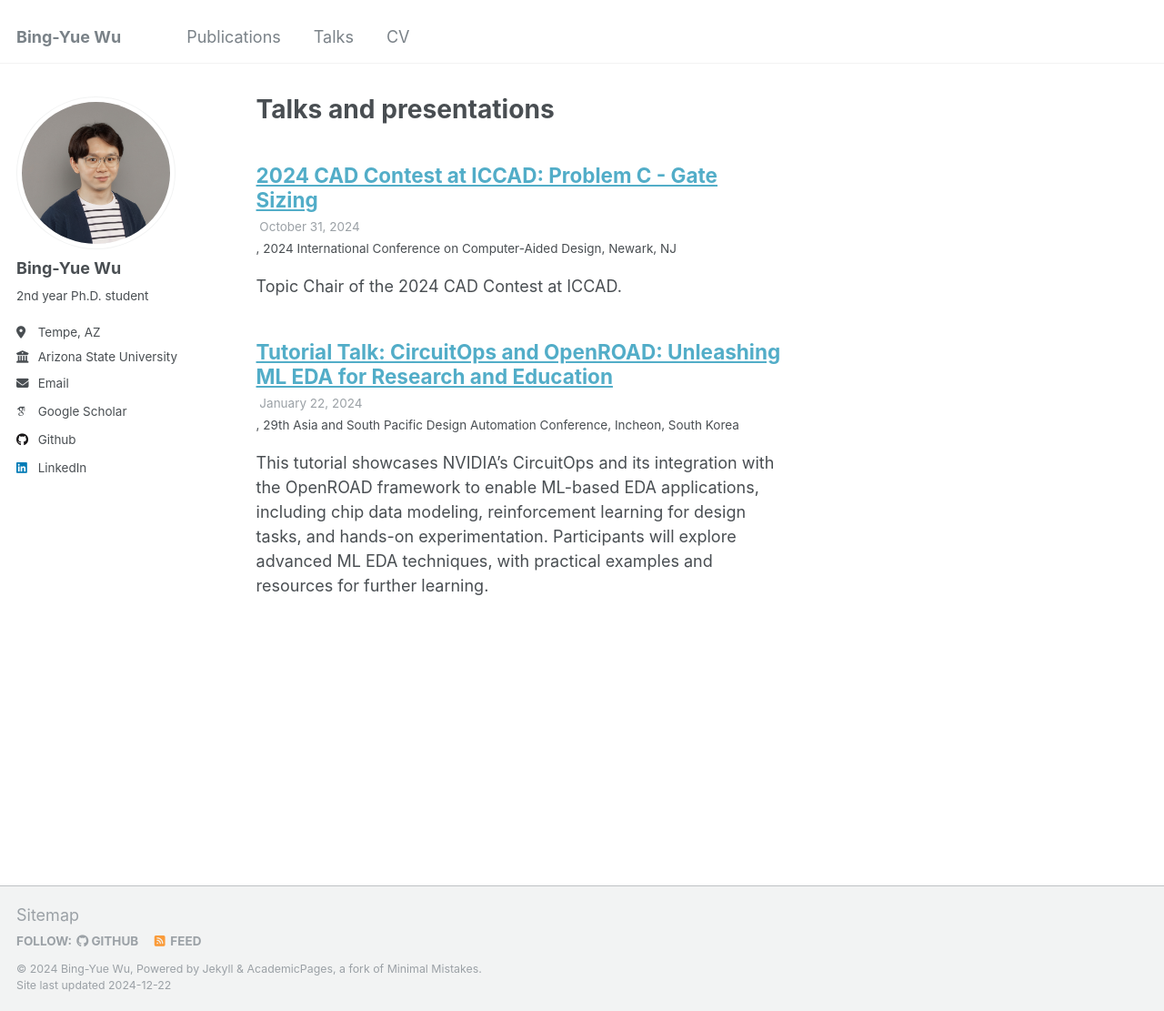
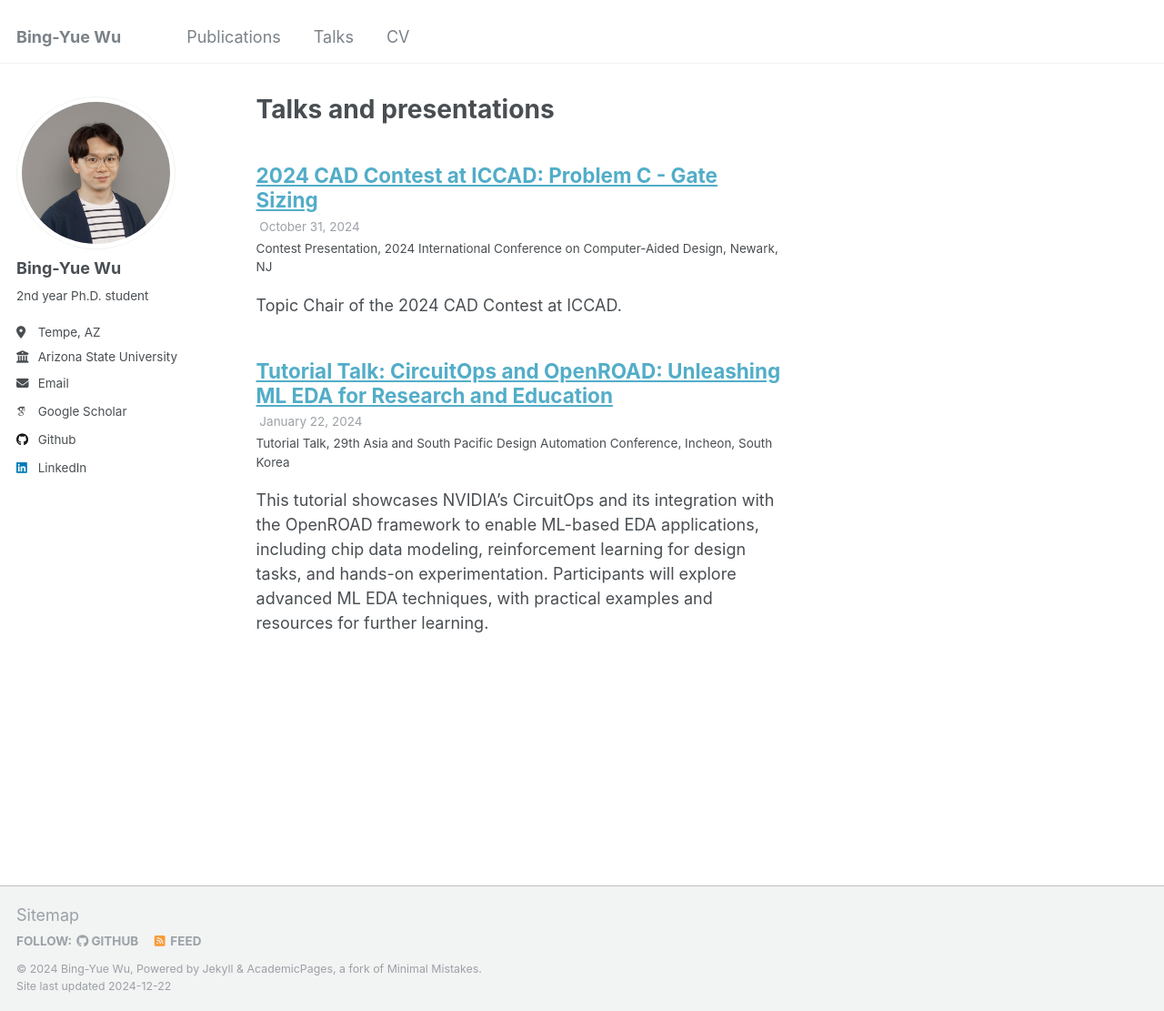
Before and after one commit to bingyuew/bingyuew.github.io, a Jekyll site: the page built from _pages/talks.html, in a window 1280 px wide and 1111 px high. Shown: the whole window at 91% size. Built offline with Jekyll 4.4.1, drawn with Linux system fonts in a browser that asks for light colours; some web fonts are replaced.

Commit message:
update website
Signed-off-by: Bing-Yue Wu <bingyuew@Bing-Yues-MacBook-Air.local>

```diff
--- a/_talks/2024-01-22.md
+++ b/_talks/2024-01-22.md
@@ -1,6 +1,7 @@
 ---
 title: "Tutorial Talk: CircuitOps and OpenROAD: Unleashing ML EDA for Research and Education"
 collection: talks
+type: Tutorial Talk
 permalink: /talks/2024-01-22-aspdac
 venue: "29th Asia and South Pacific Design Automation Conference"
 date: 2024-01-22
--- a/_talks/2024-10-31.md
+++ b/_talks/2024-10-31.md
@@ -1,6 +1,7 @@
 ---
 title: "2024 CAD Contest at ICCAD: Problem C - Gate Sizing"
 collection: talks
+type: Contest Presentation
 permalink: /talks/2024-10-31-iccad
 venue: "2024 International Conference on Computer-Aided Design"
 date: 2024-10-31
```
